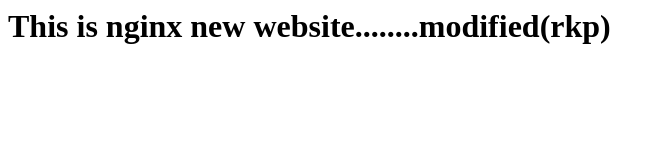
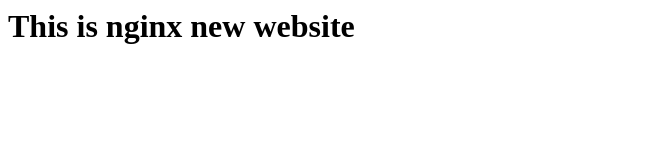
Before and after one commit to Lucifer0143/webproject2, a plain HTML site: page index.html in a window 1280 px wide. Shown: the whole page, without its empty margins (0-665 px from the left). Drawn offline with Linux system fonts and the light colour scheme.

Commit message:
revert index.html

```diff
--- a/index.html
+++ b/index.html
@@ -1 +1 @@
-<h1>This is nginx new website........modified(rkp)</h1>
+<h1>This is nginx new website</h1>
```
